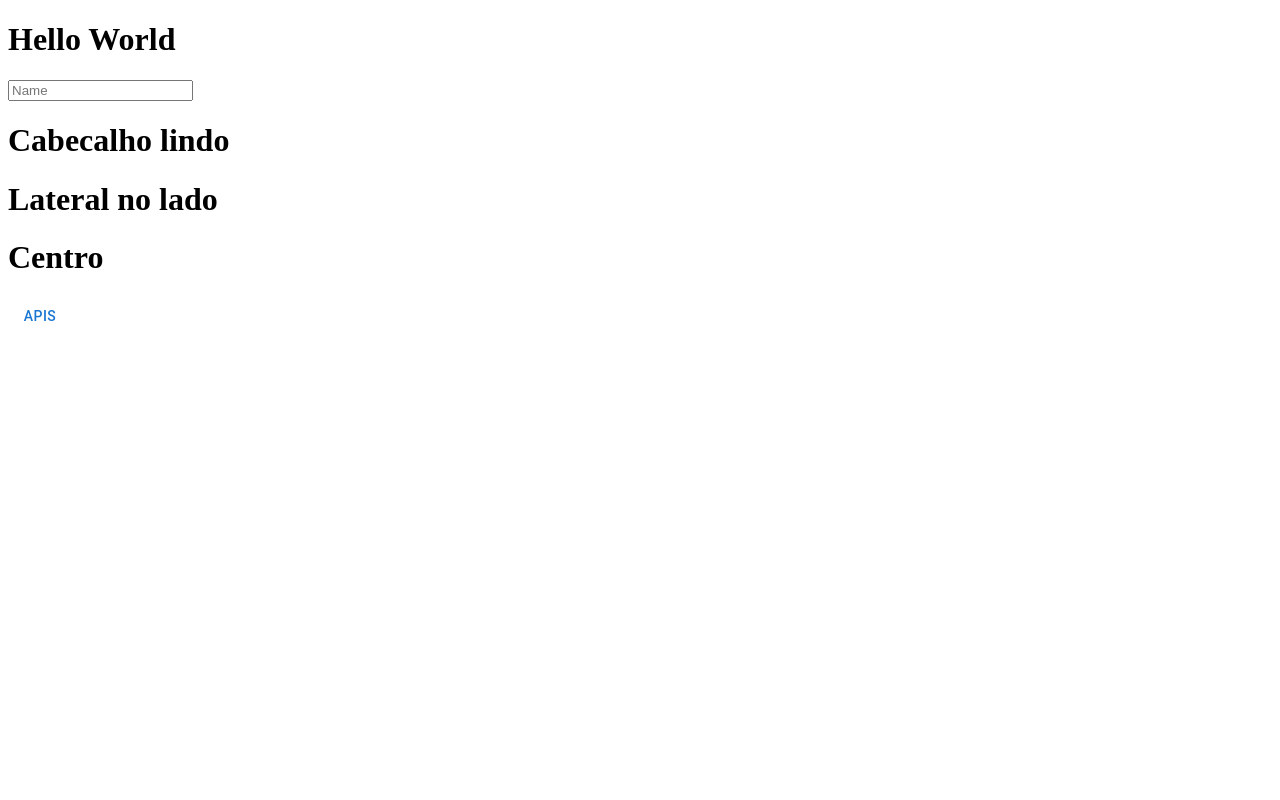
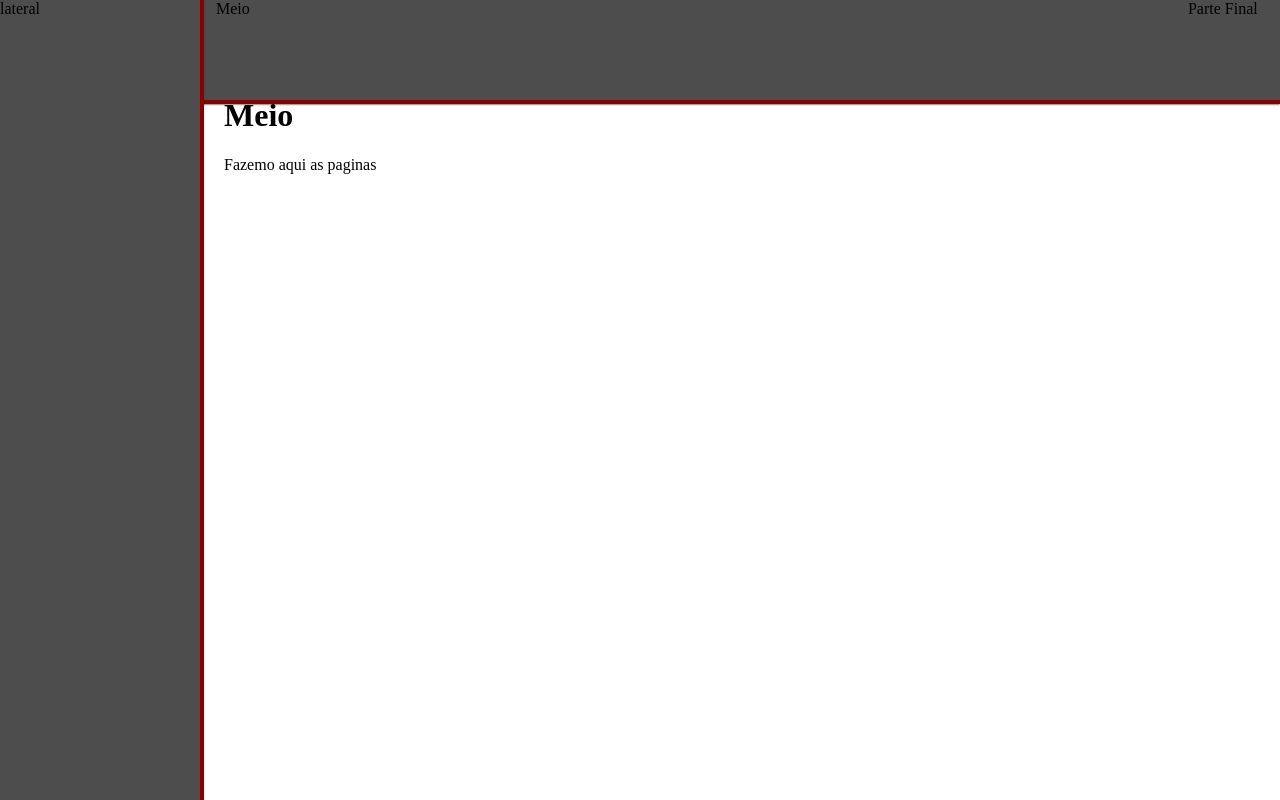
Before and after one commit to AugustoRemus/projetoIntegrador, a React (Create React App) app in the folder projetinho/: page / in a window 1280 px wide. Built offline with nearby package versions, Linux system fonts and the light colour scheme.

Commit message:
Barra lateral e cabecario inicio meio

```diff
--- a/projetinho/src/App.js
+++ b/projetinho/src/App.js
@@ -1,8 +1,6 @@
 import React from "react";
-import Hello from "./Hello";
-import Central from "./Central";
-import Cabecalho from "./Cabecalho";
-import Lateral from "./Lateral";
+import Layout from "./Layout";
+
 
 
 
@@ -13,10 +11,8 @@ function App() {
 
     return (
         <div>
-        <Hello/>
-        <Cabecalho/>
-        <Lateral/>
-        <Central/>
+
+        <Layout />
         </div>
     );
     }
--- a/projetinho/src/Cabecalho.js
+++ b/projetinho/src/Cabecalho.js
@@ -1,4 +1,8 @@
-import React from "react";
+import * as React from 'react';
+import Box from '@mui/material/Box';
+import { styled } from '@mui/material/styles';
+import Paper from '@mui/material/Paper';
+import Grid from '@mui/material/Grid2';
 
 function Cabecalho() {
     const [nome, setNome] = React.useState("");
@@ -7,9 +11,39 @@ function Cabecalho() {
 
     return (
         <div>
-            <h1>Cabecalho lindo</h1>
+            <Box component="section" sx={{
+                bgcolor: '#4d4d4d',
+                height: 100,
+                boxShadow: 1,
+                position: 'fixed',
+                top: 0,
+                left: 0,
+                right:0,
+                borderBottom: '4px solid darkred'
+
+            }}>
+
+                <Box sx={{ flexGrow: 1 }}>
+                    <Grid container spacing={2}>
+                        <Grid size={2}>
+                            Parte inicial
+                        </Grid>
+                        <Grid size={8}>
+                            Meio
+                        </Grid>
+                        <Grid size={1}></Grid>
+                        <Grid size={1}>
+                            Parte Final
+                        </Grid>
+                    </Grid>
+                </Box>
+
+            </Box>
+
+
+
         </div>
     );
-    }
+}
 
 export default Cabecalho;
--- a/projetinho/src/Central.js
+++ /dev/null
@@ -1,22 +0,0 @@
-import React from "react";
-import Button from '@mui/material/Button';
-
-import ApiPlaceHolder from "./ApiPlaceHolder";
-
-function Central() {
-    const [nome, setNome] = React.useState("");
-
-    const alterarNome = (event) => { setNome(event.target.value); }
-
-    return (
-        <div>
-        <h1>Centro</h1>
-
-
-        <Button variant="text">apis</Button>
-
-        </div>
-    );
-    }
-
-export default Central;
--- /dev/null
+++ b/projetinho/src/Conteudo.js
@@ -0,0 +1,19 @@
+import React from 'react';
+import Box from '@mui/material/Box';
+
+function Conteudo() {
+  return (
+    <Box
+      sx={{
+        marginLeft: '200px',
+        marginTop: '60px',
+        padding: '16px',
+      }}
+    >
+      <h1>Meio</h1>
+      <p>Fazemo aqui as paginas</p>
+    </Box>
+  );
+}
+
+export default Conteudo;
--- a/projetinho/src/Hello.js
+++ /dev/null
@@ -1,25 +0,0 @@
-import React from "react";
-
-function Hello() {
-    const [nome, setNome] = React.useState("");
-
-    const alterarNome = (event) => { setNome(event.target.value); }
-
-    return (
-        <div>
-        <h1>Hello World</h1>
-        <form>
-            <label>
-                <input type="text"
-                placeholder="Name"
-                value={nome}
-                onChange={alterarNome}
-                className="classeInput"
-                />
-            </label>
-        </form>
-        </div>
-    );
-    }
-
-export default Hello;
--- a/projetinho/src/Lateral.js
+++ b/projetinho/src/Lateral.js
@@ -1,4 +1,8 @@
-import React from "react";
+import * as React from 'react';
+import Box from '@mui/material/Box';
+import { styled } from '@mui/material/styles';
+import Paper from '@mui/material/Paper';
+import Grid from '@mui/material/Grid2';
 
 function Lateral() {
     const [nome, setNome] = React.useState("");
@@ -7,10 +11,31 @@ function Lateral() {
 
     return (
         <div>
-        <h1>Lateral no lado</h1>
+            <Box component="section"    sx={{
+        bgcolor: '#4d4d4d',
+        width: 200,
+        height: '100vh',
+        boxShadow: 1,
+        position: 'fixed',
+        top: 0,
+        left: 0,
+        borderRight: '4px solid darkred'
+      }}
+
+            >
+
+                <Box sx={{ flexGrow: 1 }}>
+                    <Grid container spacing={2}>
+                        lateral
+                    </Grid>
+                </Box>
+
+            </Box>
+
+
 
         </div>
     );
-    }
+}
 
 export default Lateral;
--- /dev/null
+++ b/projetinho/src/Layout.js
@@ -0,0 +1,16 @@
+import React from 'react';
+import Cabecalho from "./Cabecalho";
+import Lateral from "./Lateral";
+import Conteudo from './Conteudo';
+
+function Layout() {
+  return (
+    <>
+      <Cabecalho />
+      <Lateral />
+      <Conteudo />
+    </>
+  );
+}
+
+export default Layout;
```
Also changed, not shown: 1 other file (tests, documents, lock files or other folders).
